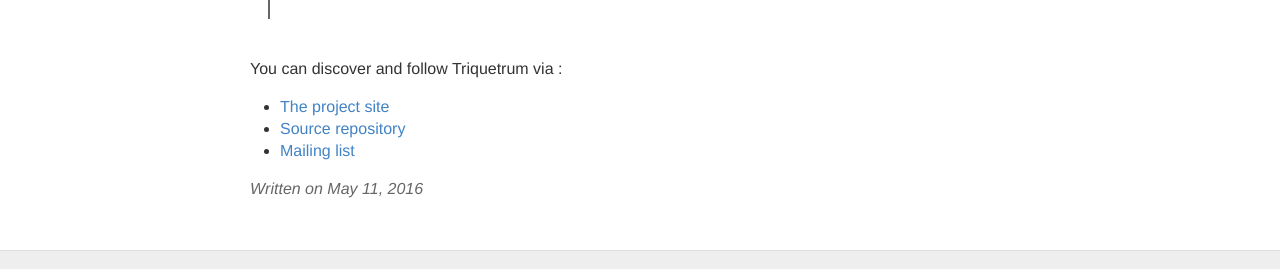
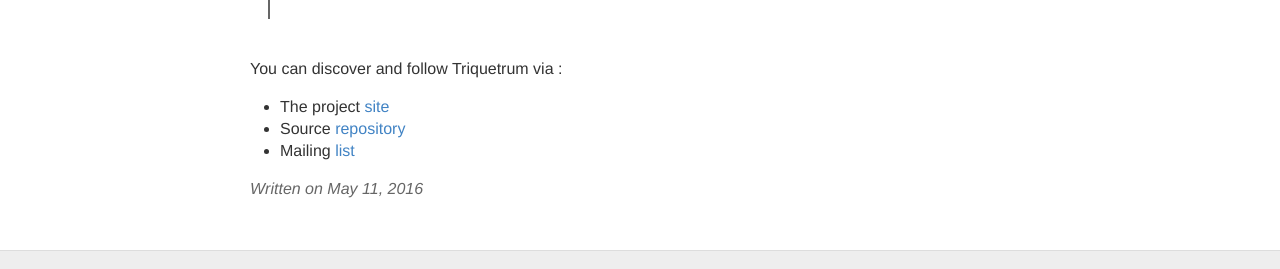
Before and after one commit to eclipse-archived/triquetrum, a Jekyll site: the page built from _posts/2016-05-11-FilteredTree_Palette_in_Triquetrum.md, in a window 1280 px wide and 900 px high, scrolled down 6229 px. Shown: the part 561-830 px from the top of the window. Built offline with Jekyll 4.4.1, drawn with Linux system fonts in a browser that asks for light colours; Markdown is read by kramdown in place of the engine named in the settings.

```diff
--- a/_posts/2016-05-11-FilteredTree_Palette_in_Triquetrum.md
+++ b/_posts/2016-05-11-FilteredTree_Palette_in_Triquetrum.md
@@ -170,6 +170,6 @@ Finally, by registering a PaletteTreeProvider and a PaletteLabelProvider the tre
 > The full source code can be found at the [Triquetrum Github repository](https://github.com/eclipse/triquetrum).
 
 You can discover and follow Triquetrum via :
-* [The project site](https://projects.eclipse.org/projects/technology.triquetrum)
-* [Source repository](https://github.com/eclipse/triquetrum)
-* [Mailing list](https://dev.eclipse.org/mailman/listinfo/triquetrum-dev)
+* The project [site](https://projects.eclipse.org/projects/technology.triquetrum)
+* Source [repository](https://github.com/eclipse/triquetrum)
+* Mailing [list](https://dev.eclipse.org/mailman/listinfo/triquetrum-dev)
```
